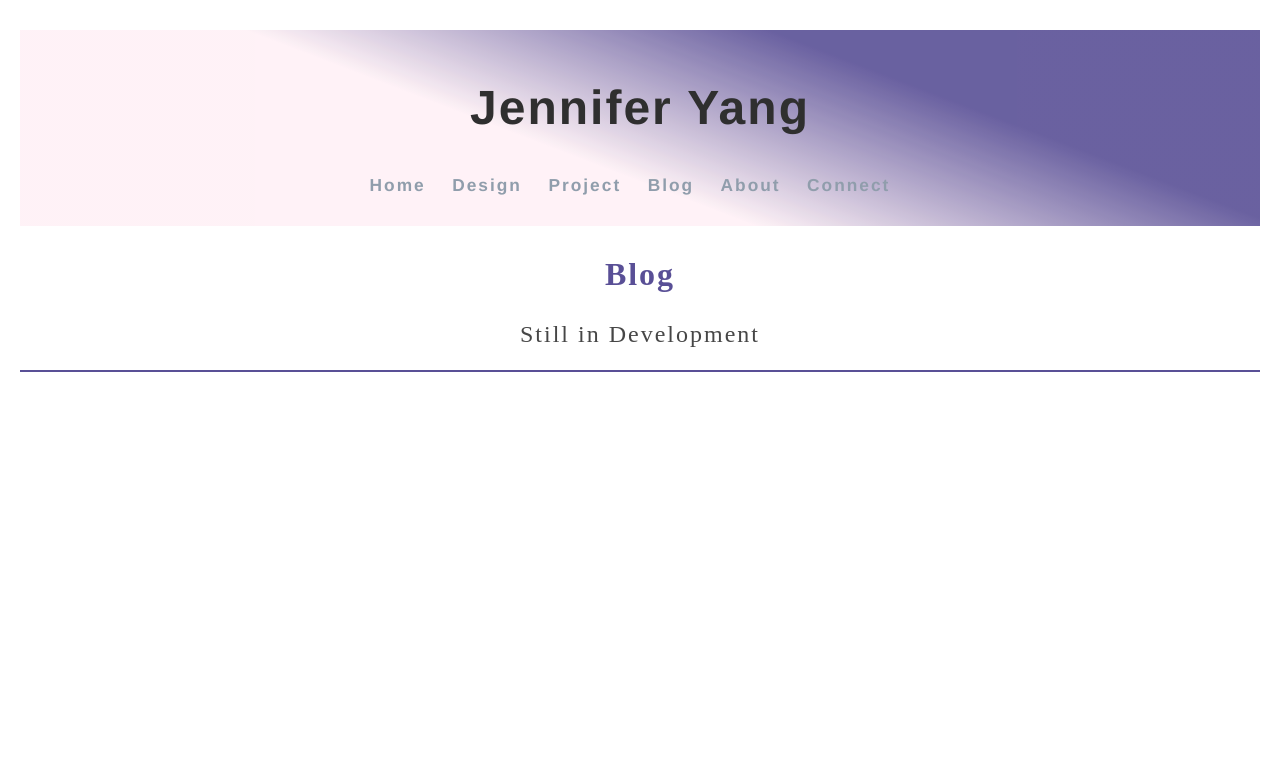
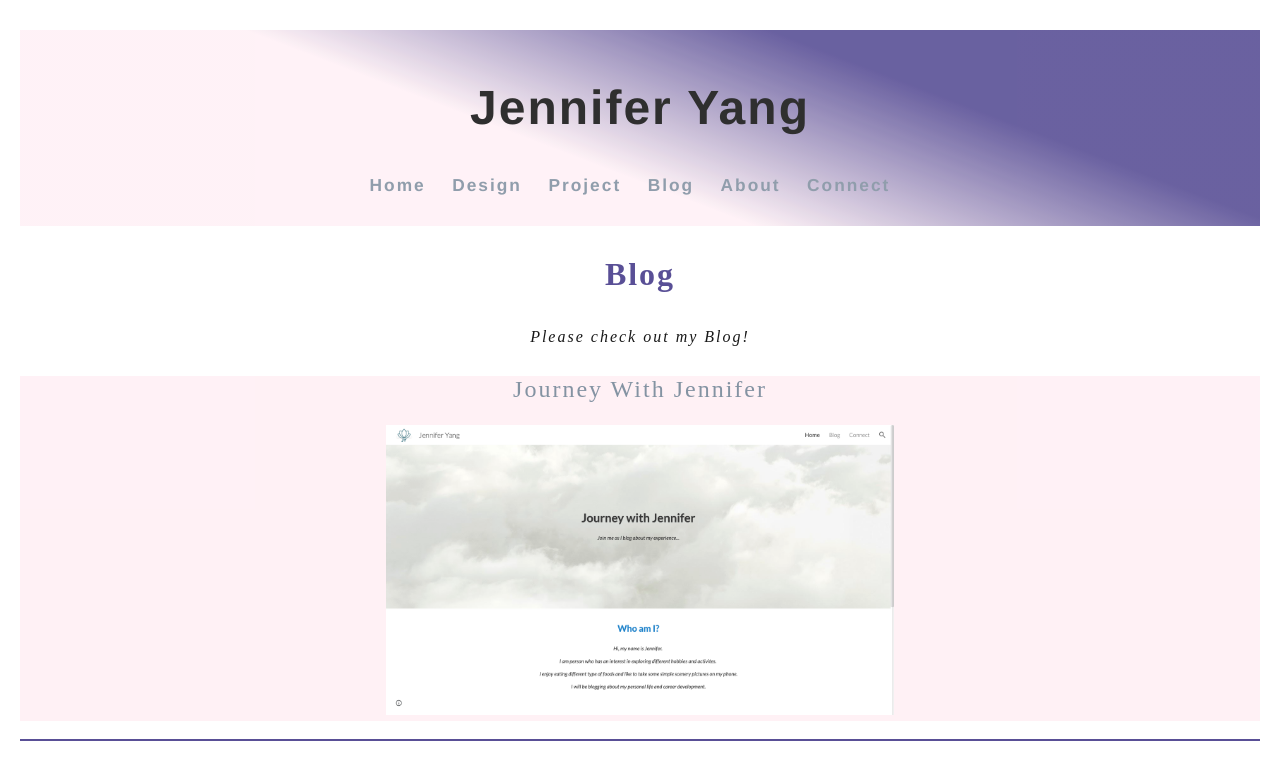
Before and after one commit to jennifury/jennifury.github.io, a plain HTML site: page templates/blog.html in a window 1280 px wide. Drawn offline with Linux system fonts and the light colour scheme.

Commit message:
Add files via upload

```diff
--- a/static/css/index.css
+++ b/static/css/index.css
@@ -192,3 +192,12 @@ input{
   width:30px;
   height:30px;
 }
+
+.lo{
+  width: 40%
+}
+
+.blog{
+  width: 41%;
+  padding-bottom: 2px;
+}
--- a/static/js/index.js
+++ b/static/js/index.js
@@ -24,6 +24,7 @@ function animate() {
         }else{
             context.strokeStyle = 'rgb(255, 102, 102)';
         }
+
           line(particle, particle2);
         }
       }
--- a/templates/blog.html
+++ b/templates/blog.html
@@ -18,13 +18,16 @@
         </ul>
     </nav>
   		<div class="container">
-      		<div class="blurb">
-            <h3>Blog</h3>
-  				<p class="subheading">Still in Development</p>
+        <h3>Blog</h3>
+        <p><i>Please check out my Blog!</i></p>
+      		<div class="blurb" style="background-color:  #FFF0F5  ">
+  				<p class="subheading" style="padding-top: 1px;"><a href="https://sites.google.com/view/jenniferyang/home">Journey With Jennifer</a></p>
+          <img class="blog" src="/static/img/blog.png"  >
       		</div><!-- /.blurb -->
   		</div><!-- /.container -->
+      </body>
+      <br>
   		<footer>
 
   		</footer>
-  	</body>
   </html>
```
Also changed, not shown: templates/about.html (+4 -7 lines), templates/design.html (+2 -0 lines), static/img/blog.png (added), static/img/lo.png (added).
